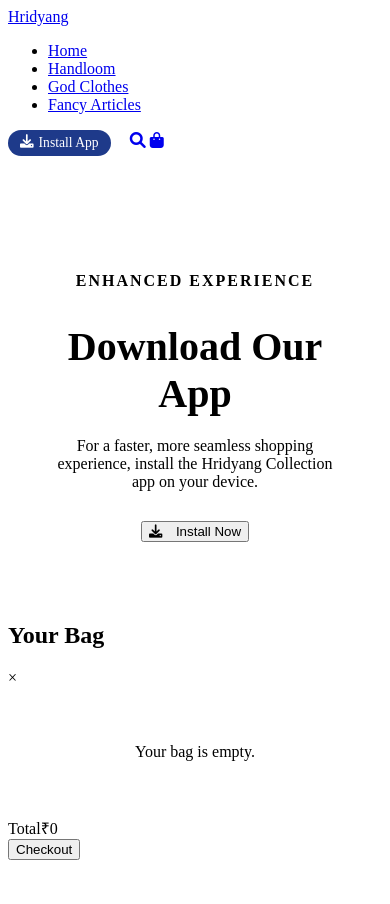
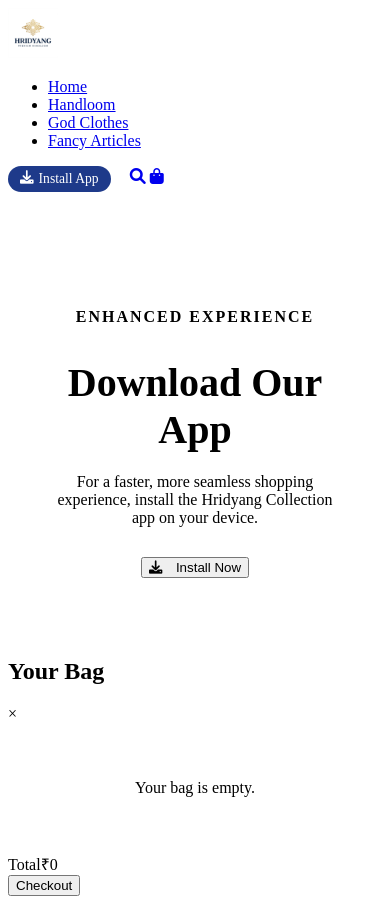
Before and after one commit to dgulati352-cpu/handloom-, a website with bundled scripts: page product.html in a window 390 px wide. Before the commit the page ends 868 px from the top, so only its background shows below. Built offline with nearby package versions, Linux system fonts and the light colour scheme; no server answers; a web font is replaced by a local one.

Commit message:
feat: implement theme-responsive logo using <picture> element across all pages

```diff
--- a/product.html
+++ b/product.html
@@ -16,7 +16,12 @@
 <body>
     <nav>
         <div class="nav-container">
-            <a href="index.html" class="logo">Hridyang</a>
+            <a href="index.html" class="logo">
+                <picture>
+                    <source srcset="assets/logo-dark.png" media="(prefers-color-scheme: dark)">
+                    <img src="assets/logo.png" alt="Hridyang Logo" style="height: 50px; width: auto;">
+                </picture>
+            </a>
             <ul class="nav-links">
                 <li><a href="index.html">Home</a></li>
                 <li><a href="handloom.html">Handloom</a></li>
```
Also changed, not shown: checkout.html (+7 -2 lines), fancy-articles.html (+6 -1 lines), god-clothes.html (+6 -1 lines), handloom.html (+6 -1 lines), index.html (+4 -1 lines), assets/logo-dark.png (added).
